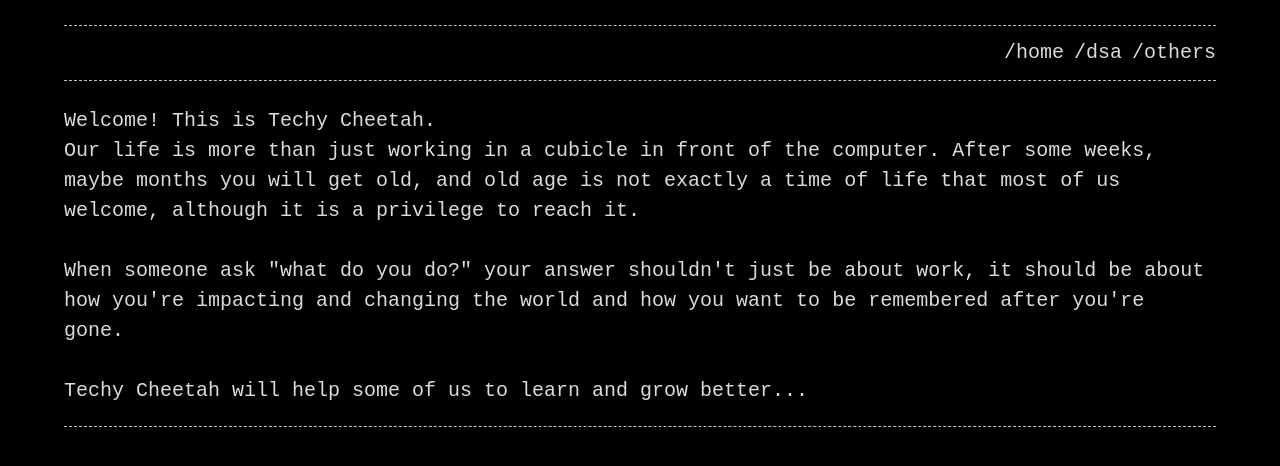
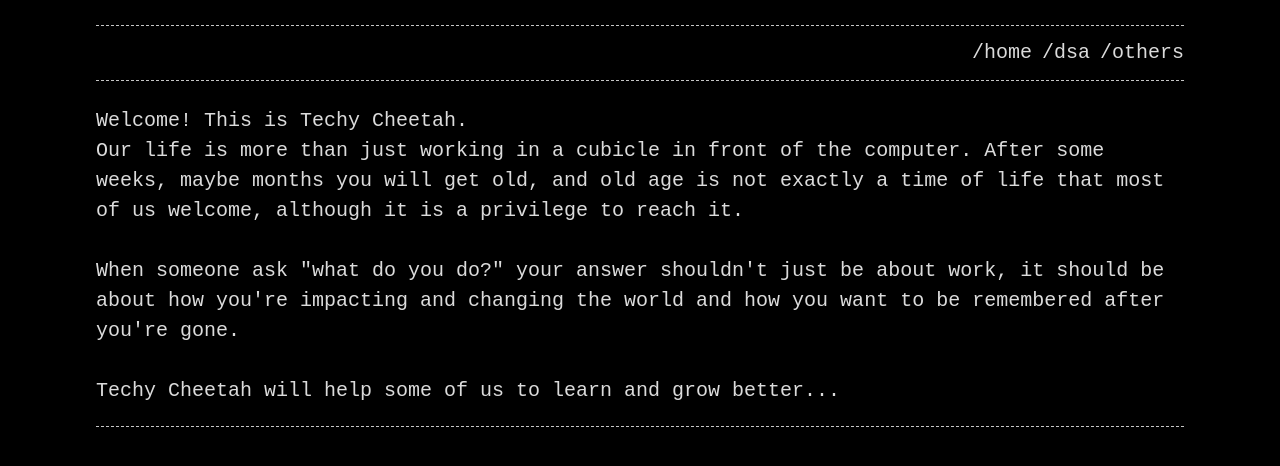
Before and after one commit to vipul-maheshwari/vipul-maheshwari.github.io, a Jekyll site: the page built from home.md, in a window 1280 px wide. Shown: the top 466 px of the page. Built offline with Jekyll 4.4.1, drawn with Linux system fonts in a browser that asks for light colours.

Commit message:
site width changed to 85rem

```diff
--- a/_sass/base.scss
+++ b/_sass/base.scss
@@ -10,7 +10,7 @@
 $mobile-font-size:     13px !default;
 $mobile-container-width: 100% !default;
 $base-line-height:     1.5 !default;
-$container-width:      90% !default;
+$container-width:      85% !default;
 $container-max-width:  100% !default;
 $container-padding:    1.5rem !default;
 $container-margin:     1.5rem !default;
```
